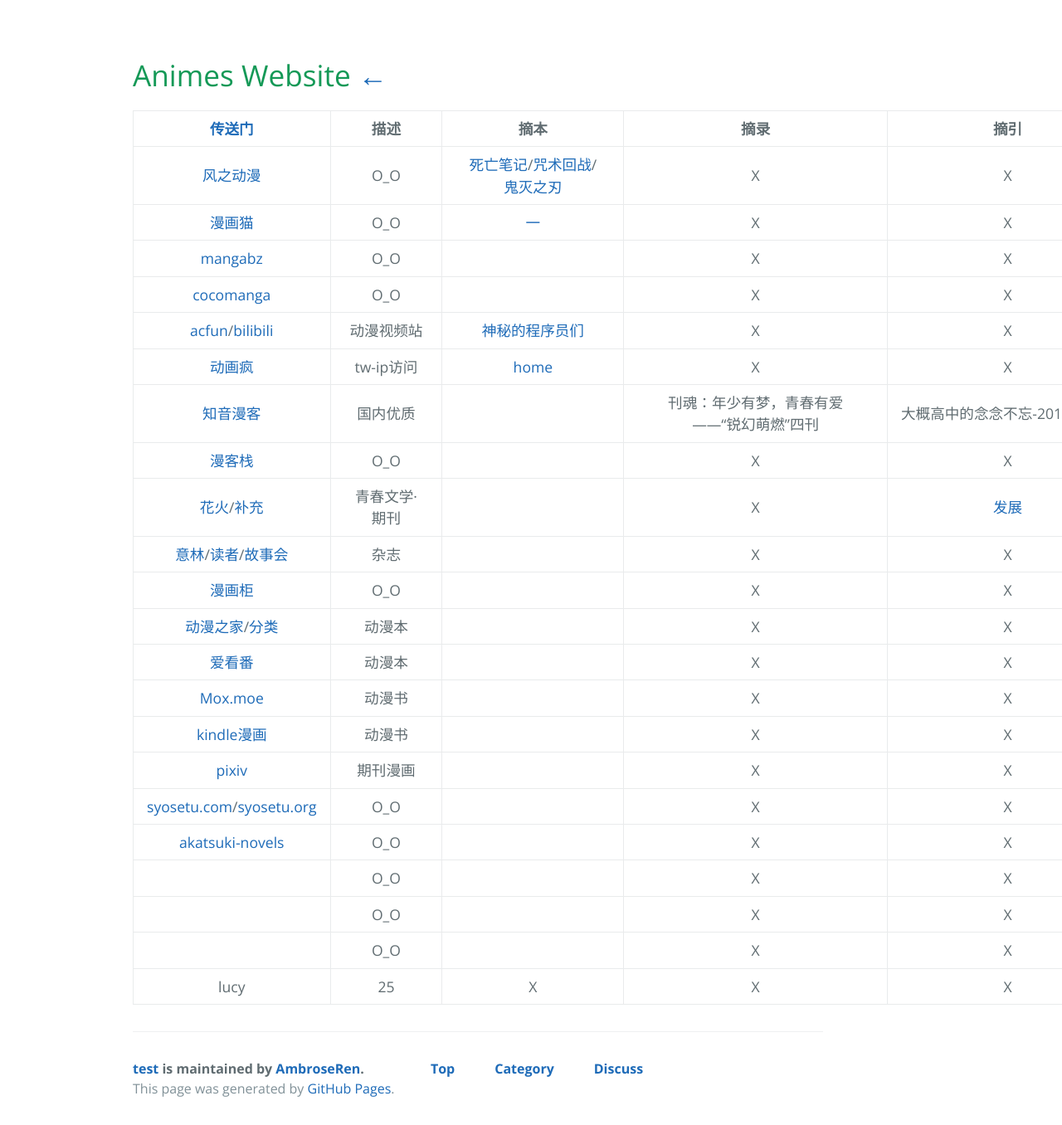
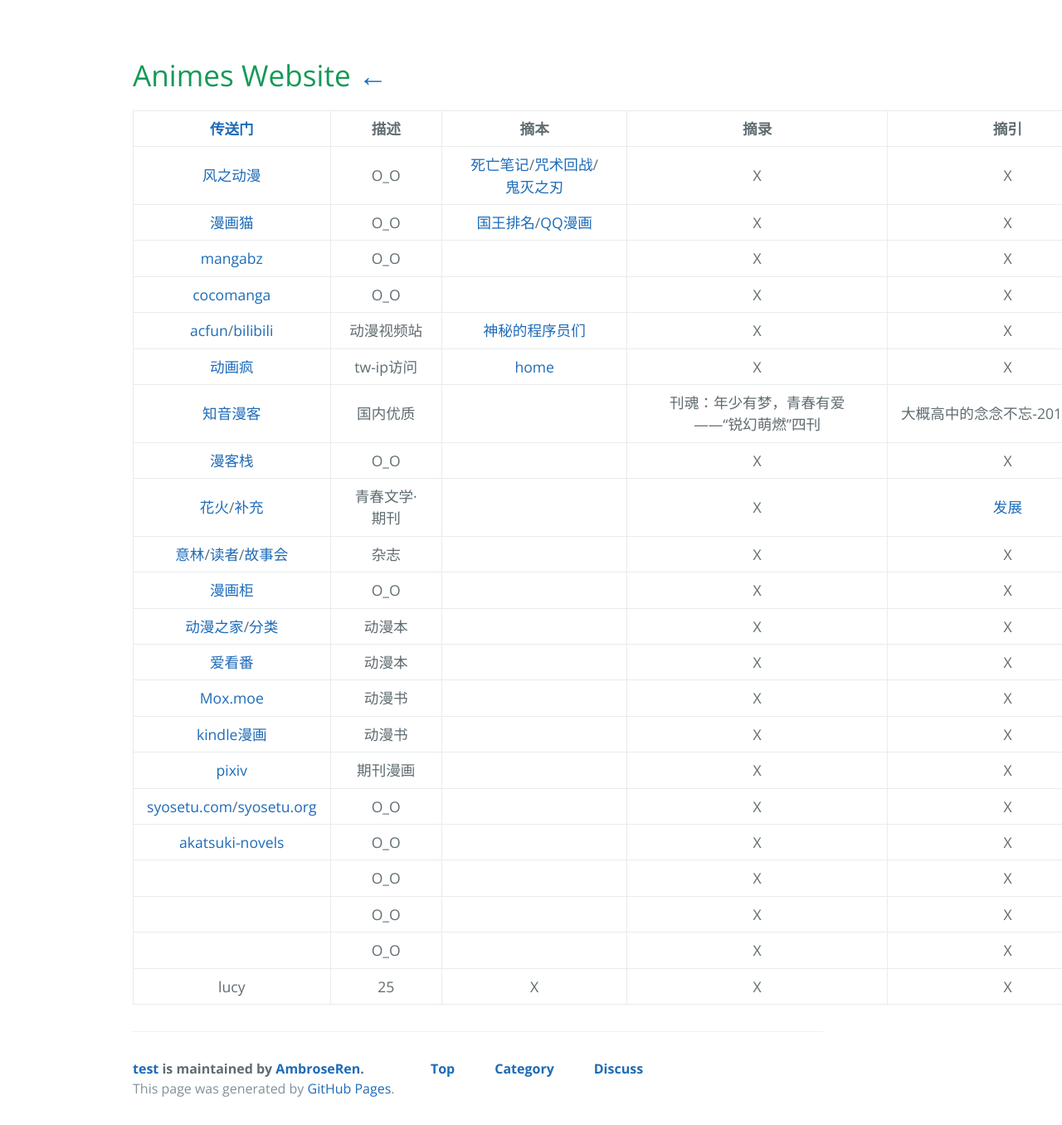
Before and after one commit to AmbroseRen/test, a Jekyll site: the page built from Art/Animes/index.md, in a window 1280 px wide. Shown: the whole page at 83% size. Built offline with Jekyll 4.4.1, drawn with Linux system fonts in a browser that asks for light colours; nearby versions of some CDN libraries; our own code applies the rules of GitHub Pages for plain Markdown files; library files that are not in the unit come from our copies; the repository's description, which GitHub fills in, is left out.

Commit message:
Update index.md

```diff
--- a/Art/Animes/index.md
+++ b/Art/Animes/index.md
@@ -26,7 +26,7 @@
 | [传送门](../../navigation.md#sp) | 描述 | 摘本 | 摘录 | 摘引 |
 |:---:|:---:|:---:|:---:|:---:|
 | [风之动漫](https://manhua.fffdm.com/) | O_O | [死亡笔记](https://manhua.fffdm.com/11/)/[咒术回战](https://www.manhuacat.com/manga/32670.html)/[鬼灭之刃](https://manhua.fffdm.com/153/) | X | X |
-| [漫画猫](https://www.manhuacat.com/) | O_O | [一](https://user.qzone.qq.com/1686278055) | X | X |
+| [漫画猫](https://www.manhuacat.com/) | O_O | [国王排名](https://www.maofly.com/manga/41341.html)/[QQ漫画](https://user.qzone.qq.com/1686278055) | X | X |
 | [mangabz](https://www.mangabz.com/) | O_O | []() | X | X |
 | [cocomanga](https://www.cocomanga.com/) | O_O | []() | X | X |
 | [acfun](https://www.acfun.cn/)/[bilibili](https://www.bilibili.com) | 动漫视频站 | [神秘的程序员们](https://code2048.com/series/betacat/) | X | X |
```
